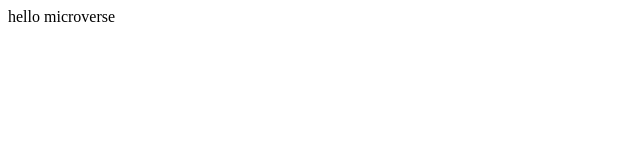
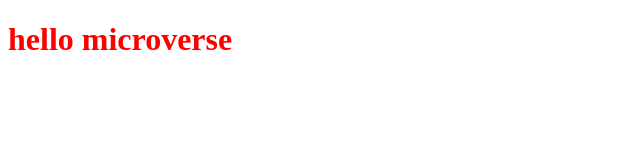
Before and after one commit to monicah79/hello-microverse, a plain HTML site: page index.html in a window 1280 px wide. Shown: the whole page, without its empty margins (0-640 px from the left). Drawn offline with Linux system fonts and the light colour scheme.

Commit message:
init commit

```diff
--- a/index.html
+++ b/index.html
@@ -5,9 +5,11 @@
     <meta http-equiv="X-UA-Compatible" content="IE=edge">
     <meta name="viewport" content="width=device-width, initial-scale=1.0">
     <title>Document</title>
-    <link rel="stylesheet"href=""./stye.css">
+    <link rel="stylesheet" href="./style.css">
 </head>
 <body>
-    <h>hello microverse</h>
+    <div>
+        <h1 class="header">hello microverse</h1>
+    </div>
 </body>
 </html>
--- a/style.css
+++ b/style.css
@@ -1,2 +1,3 @@
-
-h1 {color:blue;}
+.header {
+    color : red;
+}
```
Also changed, not shown: README.md.
